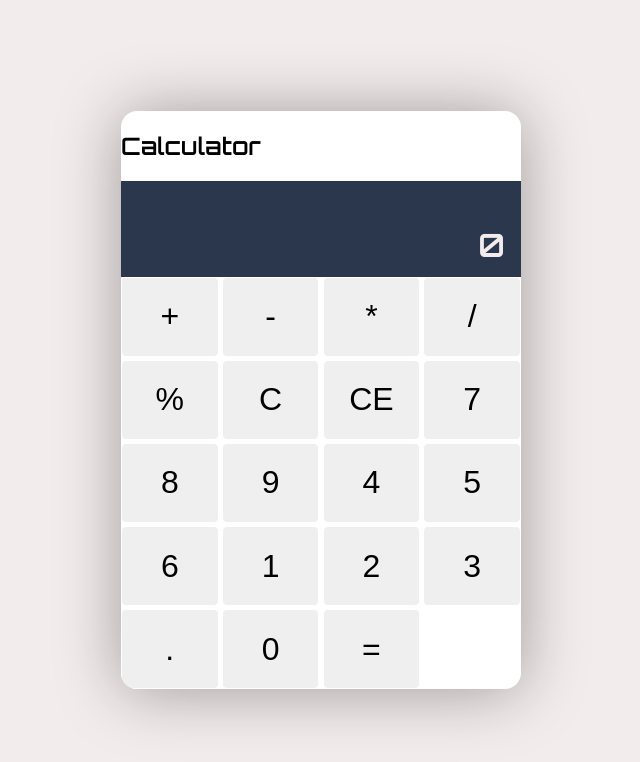
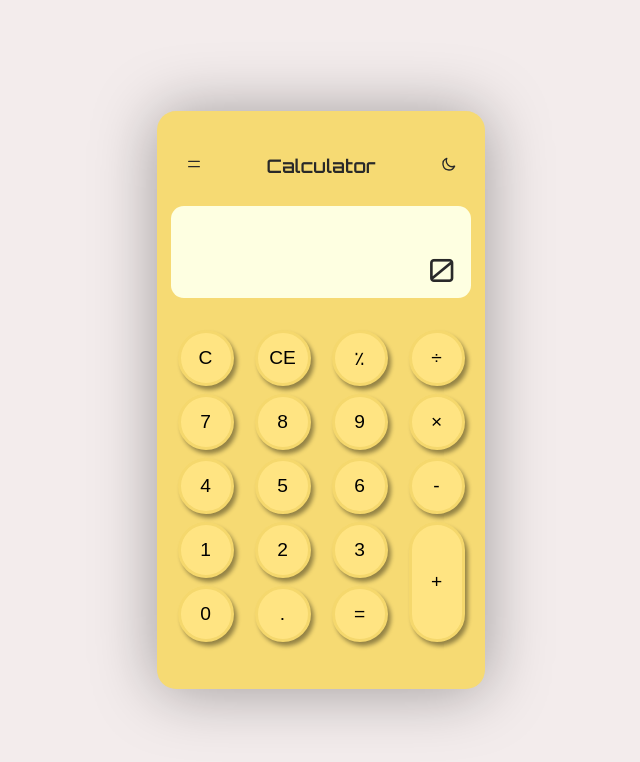
Before and after one commit to steamCorn/React-Calculator, a React (Create React App) app: page / in a window 1280 px wide. Shown: the top 762 px of the page, without its empty margins (319-959 px from the left). Built offline with nearby package versions, Linux system fonts and the light colour scheme.

Commit message:
first commit

```diff
--- a/package.json
+++ b/package.json
@@ -8,6 +8,7 @@
         "@testing-library/user-event": "^13.5.0",
         "react": "^18.1.0",
         "react-dom": "^18.1.0",
+        "react-icons": "^4.4.0",
         "react-scripts": "5.0.1",
         "web-vitals": "^2.1.4"
     },
--- a/src/App.js
+++ b/src/App.js
@@ -1,8 +1,26 @@
 import Calculator from '../src/components/Calculator';
+import React, { createContext, useState } from 'react';
+
+// export const ThemeContext = React.createContext();
 
 function App() {
+    // const [theme, setTheme] = useState("light");
+
+    // const toggelTheme = () => {
+    //     setTheme((currTheme) => (currTheme === "light" ? "dark" : "light"));
+    // }
+
+    // return (
+    //     <ThemeContext value={{ theme, toggelTheme}}>
+    //         <div className="wrapper-calculator" id={theme}>
+    //             <Calculator />
+    //         </div>
+    //     </ThemeContext>
+
+    // );
+
     return (
-        <div>
+        <div className="wrapper-calculator">
             <Calculator />
         </div>
     );
--- a/src/components/ButtonsPad.jsx
+++ b/src/components/ButtonsPad.jsx
@@ -3,34 +3,19 @@ import React from 'react';
 function ButtonsPad(props) {
     return (
         <div className="buttons-pad-calculator button-grid">
-            {/* <div className="operators"></div> */}
-            <button id="add" value="+" onClick={props.handlerOperands}>
-                +
-            </button>
-            <button id="subtract" value="-" onClick={props.handlerOperands}>
-                -
-            </button>
-            <button id="multiply" value="*" onClick={props.handlerOperands}>
-                *
-            </button>
-            <button id="divide" value="/" onClick={props.handlerOperands}>
-                /
-            </button>
-            <button id="percent" value="%" onClick={props.handlerOperands}>
-                %
-            </button>
             <button id="clear" value="C" onClick={props.clearAll}>
                 C
             </button>
-            <button
-                id="clear-element"
-                value="CE"
-                onClick={props.clearCurrentNumer}
-            >
+            <button id="clear-element" value="CE" onClick={props.clearCurrentNumer}>
                 CE
             </button>
+            <button id="percent" value="%" onClick={props.handlerOperands}>
+                ٪
+            </button>
+            <button id="divide" value="/" onClick={props.handlerOperands}>
+                ÷
+            </button>
 
-            {/* <div className="digits"></div> */}
             <button id="seven" value="7" onClick={props.handlerPressButton}>
                 7
             </button>
@@ -39,6 +24,9 @@ function ButtonsPad(props) {
             </button>
             <button id="nine" value="9" onClick={props.handlerPressButton}>
                 9
+            </button>
+            <button id="multiply" value="*" onClick={props.handlerOperands}>
+                ×
             </button>
             <button id="four" value="4" onClick={props.handlerPressButton}>
                 4
@@ -49,6 +37,9 @@ function ButtonsPad(props) {
             <button id="six" value="6" onClick={props.handlerPressButton}>
                 6
             </button>
+            <button id="subtract" value="-" onClick={props.handlerOperands}>
+                -
+            </button>
             <button id="one" value="1" onClick={props.handlerPressButton}>
                 1
             </button>
@@ -58,12 +49,14 @@ function ButtonsPad(props) {
             <button id="three" value="3" onClick={props.handlerPressButton}>
                 3
             </button>
+            <button className='grid-row-span-2' id="add" value="+" onClick={props.handlerOperands}>
+                +
+            </button>
+            <button id="zero" value="0" onClick={props.handlerPressButton}>
+                0
+            </button>
             <button id="decimal" value="." onClick={props.handlerDot}>
                 .
-            </button>
-
-            <button id="zero" value="0" onClick={props.handlerPressButton}>
-                0
             </button>
             <button id="equals" value="=" onClick={props.handlerEqual}>
                 =
--- a/src/components/Calculator.jsx
+++ b/src/components/Calculator.jsx
@@ -2,7 +2,10 @@ import React, { useState } from 'react';
 import DisplayCalc from './DisplayCalc';
 import ButtonsPad from './ButtonsPad';
 
-import calculateResult from '../utils/counterUtils';
+import { CgSun } from 'react-icons/cg';
+import { HiOutlineMoon, HiOutlineMenuAlt4 } from 'react-icons/hi';
+
+import {calculateResult} from '../utils/counterUtils';
 
 import './styles/calculator.css';
 
@@ -11,89 +14,115 @@ function Calculator() {
     const [currentNum, setCurrentNum] = useState(0);
     const [result, setResult] = useState(0);
     const [operand, setOperand] = useState('');
-    const [isEqual, setIsEqual] = useState(false);
-    const [isOperator, setIsOperator] = useState(false);
-    const [isNegative, setNegative] = useState(false);
+    const [isEqualPressed, setIsEqualPressed] = useState(false);
+    const [isOperatorPressed, setIsOperatorPressed] = useState(false);
+    const [isNegativePressed, setNegative] = useState(false);
+
+    const [theme, setTheme] = useState("light");
 
     const clearAll = () => {
         setPreviousNum(0);
         setCurrentNum(0);
         setResult(0);
         setOperand('');
-        setIsEqual(false);
-        setIsOperator(false);
+        setIsEqualPressed(false);
+        setIsOperatorPressed(false);
         setNegative(false);
     };
 
     const clearCurrentNumer = () => {
-        if (isEqual) {
+        if (isEqualPressed) {
             clearAll();
-        }
-        setCurrentNum(0);
+        } else setCurrentNum(0);
     };
 
+    const zeroButtonClickHandler = (digit) => {
+        if (currentNum === 0 || currentNum === '0') {
+            console.log('condition 1.1')
+            return setCurrentNum(digit);
+        }
+        else if (currentNum === '0.') {
+            console.log('condition 1.2')
+            return setCurrentNum(currentNum + digit);
+        }
+        else if (isOperatorPressed) {
+            console.log('condition 1.3')
+            setIsOperatorPressed(false);
+            return setCurrentNum(digit);
+        }
+        else if (isEqualPressed) {
+            console.log('condition 1.4')
+            clearAll();
+            return setCurrentNum(digit);
+        }
+        else {
+            console.log('condition 1.5')
+            return setCurrentNum(currentNum + digit);
+        }
+    }
+
     const handlerPressButton = (e) => {
-        if (e.target.value === '0') {
-            if (currentNum === 0 || currentNum === '0') {
-                setCurrentNum(currentNum);
-            } else if (isEqual) {
+        const digit = e.target.value;
+        if (digit === '0') {
+            zeroButtonClickHandler(digit);
+        } else if (isEqualPressed) {
+            console.log('condition 2.1')
             clearAll();
-                setCurrentNum(e.target.value);
-            } else {
-                setCurrentNum(currentNum + e.target.value);
+            setCurrentNum(digit);
         }
-        } else if (isEqual) {
-            if (currentNum === 0) {
-                setIsEqual(false);
-                setCurrentNum(e.target.value);
-            } else {
-                clearAll();
-                setCurrentNum(e.target.value);
+        else if (isOperatorPressed) {
+            console.log('condition 2.2')
+            setIsOperatorPressed(false);
+            setCurrentNum(digit);
         }
-        } else if (currentNum === 0) {
-            if (isOperator) {
-                setIsOperator(false);
-                setCurrentNum(e.target.value);
-            } else {
-                setCurrentNum(e.target.value);
+        else if (currentNum === 0 || currentNum === '0') {
+            console.log('condition 2.3')
+            setCurrentNum(digit);
         }
-        } else if (isOperator) {
-            setIsOperator(false);
-            setCurrentNum(e.target.value);
-            if (isNegative) {
-            }
-        } else {
-            setCurrentNum(currentNum + e.target.value);
+        else {
+            console.log('condition 2.4')
+            setCurrentNum(currentNum + digit);
         }
     };
 
     const handlerOperands = (e) => {
-        if (isEqual) {
-            setIsOperator(true);
-            setIsEqual(false);
+        if (isEqualPressed) {
+            console.log('condition 3.1')
+            setIsOperatorPressed(true);
+            setIsEqualPressed(false);
             setCurrentNum(0);
             setOperand(e.target.value);
             setPreviousNum(result);
             setResult(result);
-        } else if (e.target.value === '%') {
-            setIsOperator(true);
+        }
+        else if (e.target.value === '%') {
+            console.log('condition 3.2')
+            setIsOperatorPressed(true);
             setCurrentNum(currentNum * 0.01);
-        } else if (isOperator) {
+        }
+        else if (isOperatorPressed) {
             let isNegativeSign = e.target.value === '-';
             let isPositive = e.target.value === '+';
             let isOperandMultiplyOrDevide = operand === '*' || operand === '/';
 
             if (isNegativeSign && isOperandMultiplyOrDevide) {
+                console.log('condition 3.3')
                 setOperand(operand);
                 setNegative(true);
-            } else if (isPositive) {
+            }
+            else if (isPositive) {
+                console.log('condition 3.4')
                 setNegative(false);
                 setOperand(e.target.value);
-            } else {
+            }
+            else {
+                console.log('condition 3.5')
                 setOperand(e.target.value);
             }
-        } else if (isNegative) {
-            setIsOperator(true);
+        }
+        else if (isNegativePressed) {
+            console.log('condition 3.6')
+            setIsOperatorPressed(true);
             setOperand(e.target.value);
             setNegative(false);
             setResult(calculateResult(previousNum, '-' + currentNum, operand));
@@ -101,13 +130,17 @@ function Calculator() {
                 calculateResult(previousNum, '-' + currentNum, operand),
             );
             setCurrentNum(0);
-        } else if (!operand) {
-            setIsOperator(true);
+        }
+        else if (!operand) {
+            console.log('condition 3.7')
+            setIsOperatorPressed(true);
             setOperand(e.target.value);
             setPreviousNum(currentNum);
             setCurrentNum(currentNum);
-        } else {
-            setIsOperator(true);
+        }
+        else {
+            console.log('condition 3.8')
+            setIsOperatorPressed(true);
             setOperand(e.target.value);
             setResult(calculateResult(previousNum, currentNum, operand));
             setPreviousNum(calculateResult(previousNum, currentNum, operand));
@@ -116,45 +149,69 @@ function Calculator() {
     };
 
     const handlerDot = () => {
-        if (!currentNum) {
+        if (currentNum == 0) {
+            console.log('condition 4.1')
             setCurrentNum('0.');
-        } else if (currentNum.toString().includes('.')) {
-            setCurrentNum(currentNum);
-        } else if (isEqual) {
+        }
+        else if (isOperatorPressed) {
+            console.log('condition 4.2')
+            setIsOperatorPressed(false);
+            setCurrentNum('0.');
+        }
+        else if (isEqualPressed) {
+            console.log('condition 4.3')
             clearAll();
             setCurrentNum('0.');
-        } else {
+        }
+        else if (currentNum.toString().includes('.')) {
+            console.log('condition 4.4')
+            setCurrentNum(currentNum);
+        }
+        else {
+            console.log('condition 4.5')
             setCurrentNum(currentNum + '.');
         }
     };
 
     const handlerEqual = () => {
         if (previousNum === 0 && !operand) {
-            setIsEqual(true);
+            console.log('condition 5.1')
+            setIsEqualPressed(true);
             setResult(currentNum);
-        } else if (isNegative) {
-            setIsEqual(true);
+        } else if (isNegativePressed) {
+            console.log('condition 5.2')
+            setIsEqualPressed(true);
             setNegative(false);
             setResult(calculateResult(previousNum, '-' + currentNum, operand));
             setCurrentNum('-' + currentNum);
         } else if (!result && previousNum) {
-            setIsEqual(true);
+            console.log('condition 5.3')
+            setIsEqualPressed(true);
             setOperand(operand);
             setResult(calculateResult(previousNum, currentNum, operand));
-        } else if (isEqual) {
+        } else if (isEqualPressed) {
+            console.log('condition 5.4')
             setPreviousNum(result);
             setResult(calculateResult(result, currentNum, operand));
         } else {
-            setIsEqual(true);
+            console.log('condition 5.5')
+            setIsEqualPressed(true);
             setResult(calculateResult(previousNum, currentNum, operand));
         }
     };
 
+    const toggelTheme = () => {
+        setTheme((currTheme) => (currTheme === "light" ? "dark" : "light"));
+    }
+
     return (
-        <div className="wrapper-calculator">
-            <div className="calculator calculator-style">
+        <div className="calculator" id={theme}>
             <div className="top-section">
-                    <h2>Calculator</h2>
+                <div><HiOutlineMenuAlt4 /></div>
+                <h3>Calculator</h3>
+                <div onClick={toggelTheme}>
+                    {theme === "light" ? <HiOutlineMoon /> : <CgSun />}
+                </div>
             </div>
 
             <DisplayCalc
@@ -162,8 +219,7 @@ function Calculator() {
                 currentNum={currentNum}
                 result={result}
                 operand={operand}
-                    isEqual={isEqual}
-                    isNegative={isNegative}
+                isEqualPressed={isEqualPressed}
             />
             <ButtonsPad
                 handlerPressButton={handlerPressButton}
@@ -174,7 +230,6 @@ function Calculator() {
                 handlerDot={handlerDot}
             />
         </div>
-        </div>
     );
 }
 export default Calculator;
--- a/src/components/DisplayCalc.jsx
+++ b/src/components/DisplayCalc.jsx
@@ -1,33 +1,33 @@
 import React from 'react';
+import {showSing} from '../utils/counterUtils';
 
 export default function DisplayCalc(props) {
+    let operand = showSing(props.operand);
     let topDisplay;
     let bottomDisplay;
 
-    if (!props.result && !props.isEqual && !props.operand) {
+    if (!props.result && !props.isEqualPressed && !props.operand) {
         topDisplay = false;
         bottomDisplay = `${props.currentNum}` || `${props.result}`;
-    } else if (props.isEqual && !props.operand) {
+    } else if (props.isEqualPressed && !props.operand) {
         topDisplay = `${props.result} = `;
         bottomDisplay = `${props.currentNum}`;
-    } else if (props.isEqual) {
-        topDisplay = `${props.previousNum} ${props.operand} ${props.currentNum} = `;
+    } else if (props.isEqualPressed) {
+        topDisplay = `${props.previousNum} ${operand} ${props.currentNum} = `;
         bottomDisplay = `${props.result}`;
     } else if (props.result && !props.currentNum) {
-        topDisplay = `${props.result} ${props.operand}`;
+        topDisplay = `${props.result} ${operand}`;
         bottomDisplay = `${props.result}`;
     } else {
-        topDisplay = `${props.previousNum} ${props.operand}`;
+        topDisplay = `${props.previousNum} ${operand}`;
         bottomDisplay = `${props.currentNum}`;
     }
 
     return (
         <div>
-            <div className="whole-display">
-                <div className="calculations">{topDisplay}</div>
-                <div className="results" id="display">
-                    {bottomDisplay}
-                </div>
+            <div className="display">
+                <div className="formula">{topDisplay}</div>
+                <div className="results">{bottomDisplay}</div>
             </div>
         </div>
     );
--- a/src/components/styles/calculator.css
+++ b/src/components/styles/calculator.css
@@ -1,8 +1,10 @@
 @import url('https://fonts.googleapis.com/css2?family=Orbitron:wght@400;600&display=swap');
 
 :root {
-    --main-light-mode: #f7fc56;
-    --buttons-light-mode: #f3f86e;
+	--background-calculator-color: rgb(243, 236, 236);
+
+    --main-light-mode: #f6da73;
+    --buttons-light-mode: #ffe482;
     --display-light-mode: #feffe1;
     --shadow-light-mode: #6c6c6c;
     --text-light-mode: #292929;
@@ -13,11 +15,15 @@
     --shadow-dark-mode: #101010;
     --text-dark-mode: #e9e9e9;
 
+	--border-radius-main: 1.2rem;
+	/* --border-radius-display: 1rem; */
+	--formula-color: rgb(142, 142, 142);
+
     --main-calculator-color: #7bc3d4;
     --secondary-calculator-color: #d49c90;
     --dark-calculator-color: #2b374d;
-    --light-calculator-color: rgb(243, 236, 236);
-    --gray-calculator-color: rgb(142, 142, 142);
+
+
 }
 body {
     margin: 0;
@@ -27,18 +33,6 @@ body {
     -webkit-font-smoothing: antialiased;
     -moz-osx-font-smoothing: grayscale;
 }
-
-/* code {
-	font-family: source-code-pro, Menlo, Monaco, Consolas, 'Courier New',
-		monospace;
-} */
-
-.button-grid {
-    display: grid;
-    gap: 0.2rem;
-    grid-template-columns: repeat(4, 1fr);
-}
-
 .wrapper-calculator {
     display: flex;
     min-height: 100vh;
@@ -46,63 +40,129 @@ body {
     font-family: 'Orbitron', sans-serif;
     align-items: center;
     justify-content: center;
-    background: var(--light-calculator-color);
+    background: var(--background-calculator-color);
 }
 .calculator {
-    width: 100%;
-    max-width: 400px;
-    min-width: 300px;
+	width: 300px;
+    padding: 0.9rem;
+	overflow: hidden;
+    box-shadow: 0px 2px 64px rgba(0, 0, 0, 0.35);
+    border-radius: var(--border-radius-main);
 }
-.calculator-style {
-    background-color: #fff;
-    overflow: hidden;
-    box-shadow: 0px 2px 64px rgba(0, 0, 0, 0.35);
-    border-radius: 16px;
+
+#dark {
+	background-color: var(--main-dark-mode);
 }
-.whole-display {
-    height: 4rem;
-    padding: 1rem;
+#light {
+	background-color: var(--main-light-mode);
+}
+
+.top-section{
+	display: grid;
+    gap: 5%;
+    grid-template-columns: 15% 60% 15%;
+    align-items: center;
+    justify-items: center;
+	height: 5rem;
+}
+/* unite  with the same */
+#dark .top-section {
+	color: var(--text-dark-mode);
+}
+#light .top-section {
+	color: var(--text-light-mode);
+}
+
+
+
+/* ===== DISPLAY ===== */
+
+.display {
+	display: grid;
+    align-items: end;
+    height: 4.8rem;
+    padding: 0.5rem 1rem;
     text-align: right;
-    background-color: var(--dark-calculator-color);
     color: var(--light-calculator-color);
-    font-size: 2rem;
-    font-weight: 600;
+	overflow: hidden;
+	border-radius: 0.8rem;
 }
-.calculations {
-    height: 20px;
-    color: var(--gray-calculator-color);
-    font-size: 1rem;
+
+#dark .display {
+	background-color: var(--display-dark-mode);
+}
+#light .display {
+	background-color: var(--display-light-mode);
+}
+.formula {
+    color: var(--formula-color);
+    font-size: 0.8rem;
     font-weight: 400;
     margin-bottom: 0.5rem;
+    overflow: hidden;
 }
-.buttons-pad-calculator button {
-    border: 1.5px solid #ffffff;
-    border-radius: 5px;
-    height: 5rem;
-    font-size: 2rem;
-    cursor: pointer;
-    transition: 0.4s;
+.results{
+	font-size: 2rem;
+    font-weight: 400;
+    overflow: hidden;
+}
+/* unite  with the same */
+#dark .results {
+	color: var(--text-dark-mode);
+}
+#light .results {
+	color: var(--text-light-mode);
 }
 
-.buttons-pad-calculator button:hover {
-    opacity: 0.7;
+/* ===== BUTTON PAD ===== */
+.buttons-pad-calculator{
+	padding: 2rem 0;
+}
+.button-grid {
+    display: grid;
+    gap: 0.5rem;
+    grid-template-columns: repeat(4, 1fr);
+    justify-items: center;
+    align-items: center;
+}
+.grid-row-span-2{
+    grid-row: span 2;
+    height: 7.5rem !important;
 }
 
-.operators {
-    display: flex;
-}
-.operators button {
-    flex: 1 1 0%;
-    background-color: var(--secondary-calculator-color);
-    font-weight: 600;
-}
-.digits {
-    display: flex;
-    flex-wrap: wrap;
+.buttons-pad-calculator button {
+    height: 3.5rem;
+    width: 3.5rem;
+    font-size: 1.2rem;
+    border-radius: 4rem;
+    cursor: pointer;
 }
 
-.digits button {
-    flex: 1 1 33.333%;
-    max-width: 33.333%;
-    background-color: var(--main-calculator-color);
+
+#light .buttons-pad-calculator button {
+    background-color: var(--buttons-light-mode);
+    border: 3px solid #f5d86d;
+    box-shadow: 3px 4px 4px rgb(0 0 0 / 40%);
 }
+#light .buttons-pad-calculator button:hover {
+    /* opacity: 0.7; */
+    background-color: #f7e08e;
+    transition: 0.2s;
+}
+#light .buttons-pad-calculator button:active {
+    box-shadow: none;
+}
+
+#dark .buttons-pad-calculator button {
+    background-color: var(--buttons-dark-mode);
+    border: 3px solid #837f7f;
+    box-shadow: 3px 1px 2px 2px rgb(139 139 139 / 40%);
+}
+#dark .buttons-pad-calculator button:hover {
+    /* opacity: 0.7; */
+    background-color: #767676;
+    transition: 0.2s;
+}
+#dark .buttons-pad-calculator button:active {
+    box-shadow: none;
+}
--- a/src/utils/counterUtils.js
+++ b/src/utils/counterUtils.js
@@ -21,4 +21,19 @@ function calculateResult(a, b, mathOperand) {
     return total;
 }
 
-export default calculateResult;
+function showSing (mathOperand) {
+    let sign;
+    switch (mathOperand) {
+        case '*':
+            sign = "×";
+            break;
+        case '/':
+            sign = "÷";
+            break;
+        default:
+            sign = mathOperand;
+    }
+    return sign;
+}
+
+export { calculateResult, showSing };
```
Also changed, not shown: 1 other file (tests, documents, lock files or other folders). Lines whose indentation alone changed are shown as unchanged.
